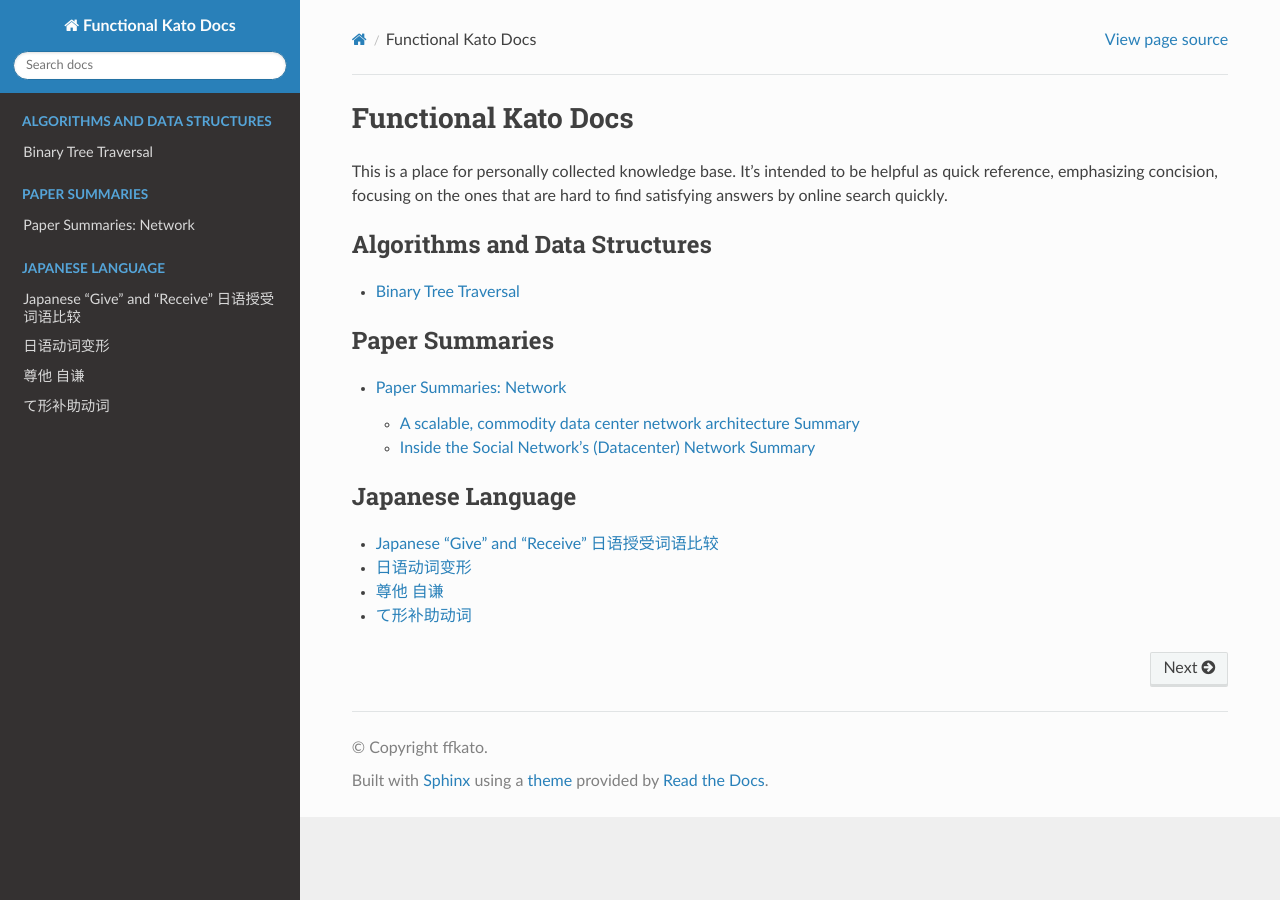
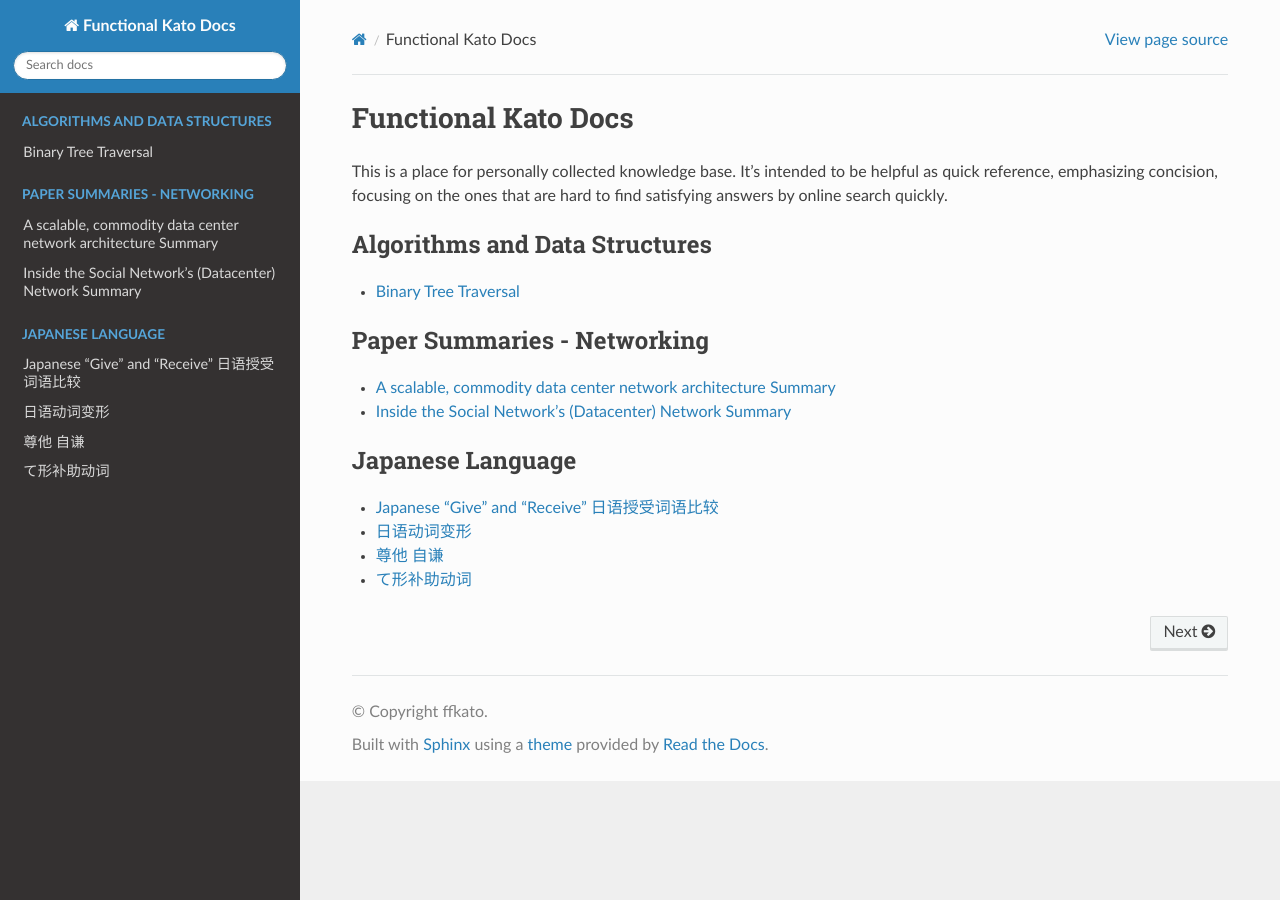
Before and after one commit to ffkato/docs, a Sphinx documentation site: the page built from docs/source/index.rst, in a window 1280 px wide. Built offline with Sphinx 7.4.7 and the Read the Docs theme 2.0.0, drawn with Linux system fonts in a browser that asks for light colours.

Commit message:
idx: remove paper summary idx

```diff
--- a/docs/source/index.rst
+++ b/docs/source/index.rst
@@ -14,11 +14,12 @@ find satisfying answers by online search quickly.
    docs/algorithms-data-structures/binary-tree-traversal
 
 .. toctree::
-   :maxdepth: 2
-   :caption: Paper Summaries
-   :name: sec-paper
+   :maxdepth: 1
+   :caption: Paper Summaries - Networking
+   :name: sec-paper-networking
 
-   index_paper_network
+   docs/paper-summary/communication-network/fat-tree
+   docs/paper-summary/communication-network/inside-facebook-2015
 
 .. toctree::
    :maxdepth: 1
```
Also changed, not shown: docs/source/index_paper_network.rst (deleted, +0 -10 lines).
